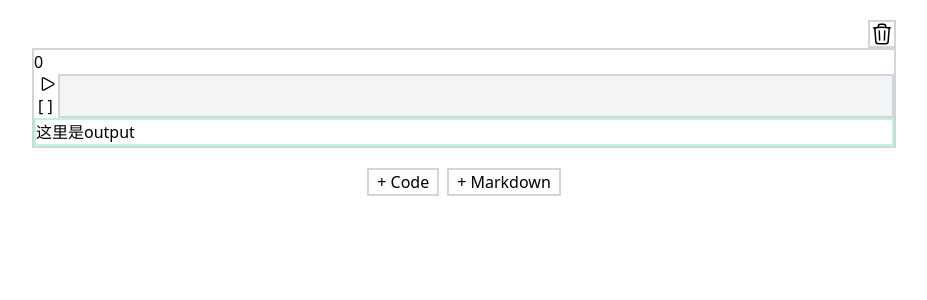
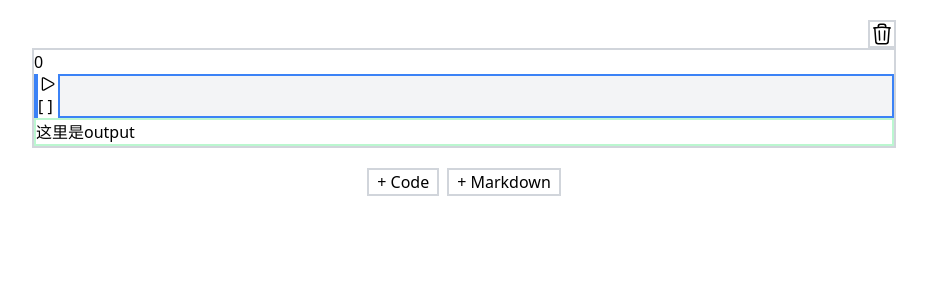
Before and after one commit to Jaleef/sql_notebook, a React (Vite) app: page / in a window 1280 px wide. Shown: the top 300 px of the page, without its empty margins (176-1103 px from the left). Built offline with nearby package versions, Linux system fonts and the light colour scheme.

Commit message:
添加了selectedId状态来管理选中的代码块

```diff
--- a/src/App.tsx
+++ b/src/App.tsx
@@ -3,11 +3,10 @@ import { useState } from "react";
 import { TrashIcon } from "./assets";
 
 function App() {
-	const initialBoxList = [{ boxId: 0, index: 0}];
-
-	const [boxList, setBoxList] = useState(initialBoxList);
+	const [boxList, setBoxList] = useState([{ boxId: 0, index: 0}]);
 	const [id, setId] = useState<number>(1);
   const [index, setIndex] = useState<number>(0);
+  const [selectedId, setSelectedId] = useState<number>(0);
 
 	function addBox() {
 		setBoxList([...boxList, { boxId: id, index: 0 }]);
@@ -26,13 +25,17 @@ function App() {
     setIndex(index + 1);
     const newList = boxList.map((box) => {
       if (box.boxId === boxId) {
-        return { boxId: boxId, index: index + 1};
+        return { boxId: boxId, index: index + 1 };
       } else {
         return box;
       }
     });
     setBoxList(newList);
 
+  }
+
+  function clickBox(boxId: number) {
+    setSelectedId(boxId);
   }
 
 	return (
@@ -49,7 +52,7 @@ function App() {
 							<TrashIcon />
               </div>
 						</div>
-						<CodeBox boxId={box.boxId} index={box.index} runBox={runBox}/>
+						<CodeBox boxId={box.boxId} index={box.index} runBox={runBox} selected={box.boxId == selectedId ? true : false} onClick={clickBox}/>
 					</div>
 				))}
 			</div>
--- a/src/components/CodeBox.tsx
+++ b/src/components/CodeBox.tsx
@@ -2,36 +2,32 @@ import { useState } from "react";
 import { RunIcon } from "../assets";
 import { BoxType} from "../types";
 
-function CodeBox({ boxId, index, runBox }: BoxType) {
+function CodeBox({ boxId, index, runBox, selected, onClick }: BoxType) {
 	const activeColor: string = "border-blue-500";
 	const inactiveColor: string = "border-gray-200";
 	const codeBgColor: string = "bg-gray-100";
 	const codeBorderColor: string = "border-gray-300";
 
 	const [hover, setHover] = useState<boolean>(false);
-	const [click, setClick] = useState<boolean>(false);
 
 	return (
 		<div
 			className="flex flex-col border-2 border-gray-300 "
 			onMouseEnter={() => {
-				// console.log("hover");
 				setHover(true);
 			}}
 			onMouseLeave={() => {
-				// console.log("leave");
 				setHover(false);
 			}}
 			onClick={() => {
-				// console.log("clicked");
-				setClick(true);
+				onClick(boxId);
 			}}>
 			<h1>{boxId}</h1>
 			<div className="flex flex-row">
 				{/* 最左边的一个侧边栏, 在hover时灰色, 在click时为蓝色 */}
 				<div
 					className={`border-l-4 ${
-						click
+						selected
 							? activeColor
 							: hover
 							? inactiveColor
@@ -54,7 +50,7 @@ function CodeBox({ boxId, index, runBox }: BoxType) {
 				{/* 代码框 */}
 				<div
 					className={`flex-grow border-2 ${
-						click ? activeColor : codeBorderColor
+						selected ? activeColor : codeBorderColor
 					} ${codeBgColor}`}></div>
 				{/* 代码框 */}
 			</div>
--- a/src/types.ts
+++ b/src/types.ts
@@ -8,4 +8,6 @@ export interface BoxType {
   boxId: number;
   index: number;
   runBox: (boxId: number) => void;
+  selected: boolean;
+  onClick: (boxId: number) => void;
 }
```
